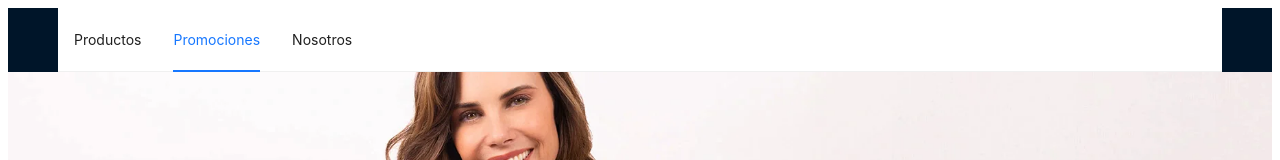
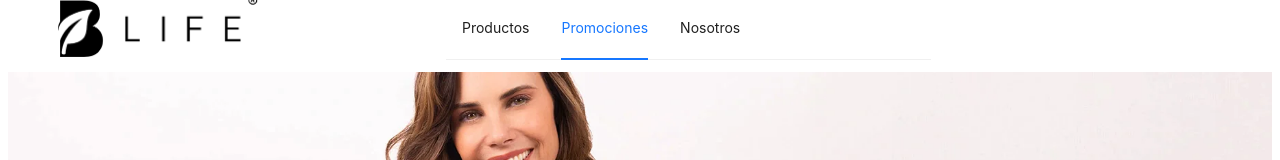
Before and after one commit to delissgt/almadigital, a Next.js app: page /project/bLifeTestTry in a window 1280 px wide. Shown: the top 160 px of the page. Built offline with nearby package versions, Linux system fonts and the light colour scheme.

Commit message:
Style Header Logo and Meni Items

```diff
--- a/pages/project/bLifeTestTry/index.js
+++ b/pages/project/bLifeTestTry/index.js
@@ -22,14 +22,20 @@ export default function BLifeTestTry () {
   return(
       <>
         <Layout >
-          <Header style={{ flex: 1, minWidth: 0}} >
-            <div className="demo-logo"/>
+          <Header style={{ display: 'flex', alignItems: 'center' , backgroundColor: 'white'}} >
+            <Row style={{ width: '100%' }}>
+              <Col span={5}>
+            <div className="demo-logo"><img src={blife.src} width={'200em'} height={'61em'}/></div>
+              </Col>
+              <Col offset={3} span={10} >
             <Menu
                 theme="light"
                 mode="horizontal"
                 items={[{key: 1, label: "Productos"}, {key: 2, label: "Promociones"}, {key: 3, label: "Nosotros"}]}
                 defaultSelectedKeys={['2']}
             />
+              </Col>
+            </Row>
           </Header>
           <Content style={{ backgroundColor: "white" }} >
             <section>
```
